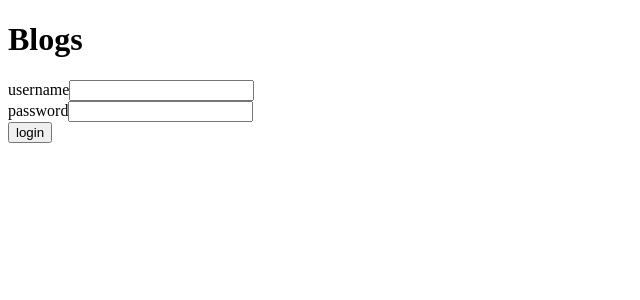
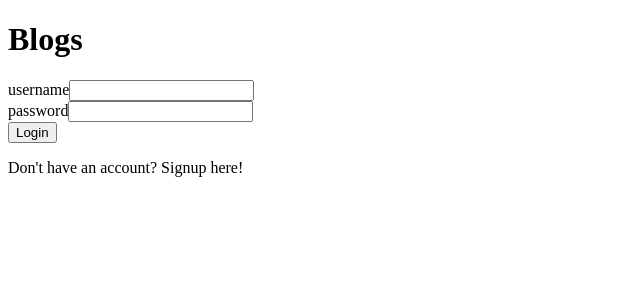
Before and after one commit to AleksiKaa/bloglist, a React (Create React App) app in the folder frontend/: page / in a window 1280 px wide. Shown: the top 300 px of the page, without its empty margins (0-640 px from the left). Built offline with nearby package versions, Linux system fonts and the light colour scheme; no server answers.

Commit message:
Working on create account

```diff
--- a/frontend/src/components/BlogList.js
+++ b/frontend/src/components/BlogList.js
@@ -6,7 +6,7 @@ const BlogList = ({ blogs, like, user }) => {
     <div className='bloglist'>
       <h2>blogs</h2>
       {blogs.sort((a, b) => b.likes - a.likes).map(blog =>
-        <Blog key={blog.id}  blog={blog} like={like} user={user}/>
+        <Blog key={blog.id} blog={blog} like={like} user={user} />
       )}
     </div>
   )
--- a/frontend/src/components/HiddenTable.js
+++ b/frontend/src/components/HiddenTable.js
@@ -4,17 +4,27 @@ const HiddenTable = ({ blog, like, setVisible, deleteBlog, user }) => {
   return (
     <div>
       <ul>
-        <li>url: {blog.url}</li>
-        <li className='likes'>likes: {blog.likes}
+        <li>
+          URL: <a href={blog.url}>{blog.url}</a>
+        </li>
+        <li className="likes">
+          Likes: {blog.likes}
           <form onSubmit={() => like(blog)}>
-            <button className="likeButton" type="submit">like</button>
+            <button className="likeButton" type="submit">
+              like
+            </button>
           </form>
         </li>
-        <li>{blog.user.name}</li>
-        {user === blog.user.username ?
+        <li>Author: {blog.user.name}</li>
+        {user === blog.user.username ? (
           <form onSubmit={() => deleteBlog(blog.id)}>
-            <button className="removeButton" type="submit">remove</button>
-          </form> : <p></p>}
+            <button className="removeButton" type="submit">
+              remove
+            </button>
+          </form>
+        ) : (
+          <p></p>
+        )}
         <button onClick={() => setVisible(false)}>hide</button>
       </ul>
     </div>
@@ -23,7 +33,7 @@ const HiddenTable = ({ blog, like, setVisible, deleteBlog, user }) => {
 
 HiddenTable.propTypes = {
   setVisible: PropTypes.func.isRequired,
-  deleteBlog: PropTypes.func.isRequired
+  deleteBlog: PropTypes.func.isRequired,
 }
 
 export default HiddenTable
--- a/frontend/src/components/LoginForm.js
+++ b/frontend/src/components/LoginForm.js
@@ -2,6 +2,7 @@ import PropTypes from 'prop-types'
 
 const LoginForm = ({ handleLogin, username, setUsername, password, setPassword }) => {
   return (
+    <div>
       <form id="loginform" onSubmit={handleLogin}>
         <div>
           username
@@ -23,8 +24,12 @@ const LoginForm = ({ handleLogin, username, setUsername, password, setPassword }
             onChange={({ target }) => setPassword(target.value)}
           />
         </div>
-      <button id="login-button" type="submit">login</button>
+        <button id="login-button" type="submit">Login</button>
       </form>
+      <div>
+        <p>Don&apos;t have an account? Signup here!</p>
+      </div>
+    </div>
   )
 }
 
```
Lines whose indentation alone changed are shown as unchanged.
